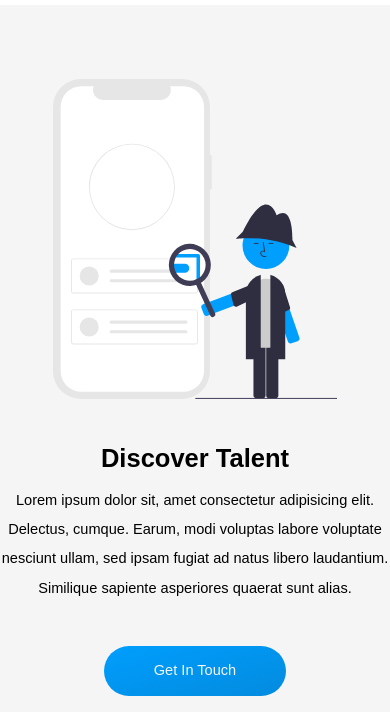
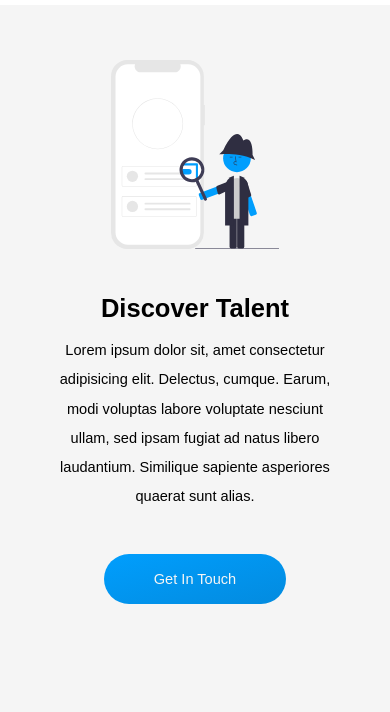
Before and after one commit to tobikuyo/Focus, a React (Create React App) app in the folder client/: page / in a window 390 px wide. Shown: the part 1792-2504 px from the top of the page. Built offline with nearby package versions, Linux system fonts and the light colour scheme; a web font is replaced by a local one.

Commit message:
Media queries for discover section

```diff
--- a/client/src/sections/Discover/Discover.css
+++ b/client/src/sections/Discover/Discover.css
@@ -4,10 +4,11 @@
     height: 100vh;
     justify-content: space-evenly;
     background-color: #f5f5f5;
+    padding: 6rem;
 }
 
 .discover__img {
-    height: 50rem;
+    width: 40rem;
 }
 
 .discover__content {
@@ -49,11 +50,6 @@
     .discover__content {
         flex: none;
         margin: 40px auto 80px;
-        /* height: 25%; */
-    }
-
-    .discover__img {
-        height: 35rem;
     }
 
     .discover__link {
@@ -61,3 +57,17 @@
         align-self: center;
     }
 }
+
+@media screen and (max-width: 500px) {
+    .discover {
+        height: fit-content;
+    }
+
+    .discover__heading {
+        line-height: 1.5;
+    }
+
+    .discover__img {
+        width: 60%;
+    }
+}
```
